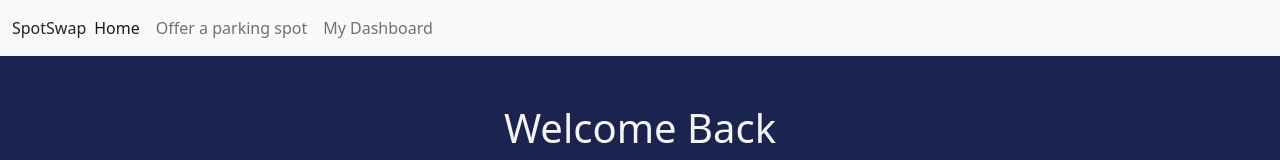
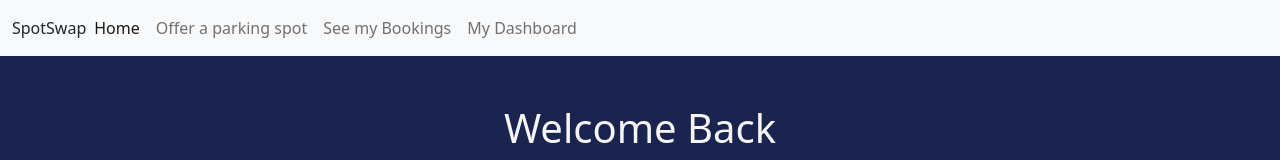
Before and after one commit to alessandraapds/spot_swap_frontend, a React (Create React App) app: page /home in a window 1280 px wide. Shown: the top 160 px of the page. Built offline with nearby package versions, Linux system fonts and the light colour scheme; no server answers.

Commit message:
commiting navbar

```diff
--- a/src/components/NavBar.js
+++ b/src/components/NavBar.js
@@ -30,6 +30,9 @@ const Navbar = () => {
               {/* <a class="nav-link" href="/offers">
                 See all parkings spots
               </a> */}
+              <a class="nav-link" href="/SeeMyBookings">
+                See my Bookings
+              </a>
               <a class="nav-link" href="/dashboard">
                 My Dashboard
               </a>
```
